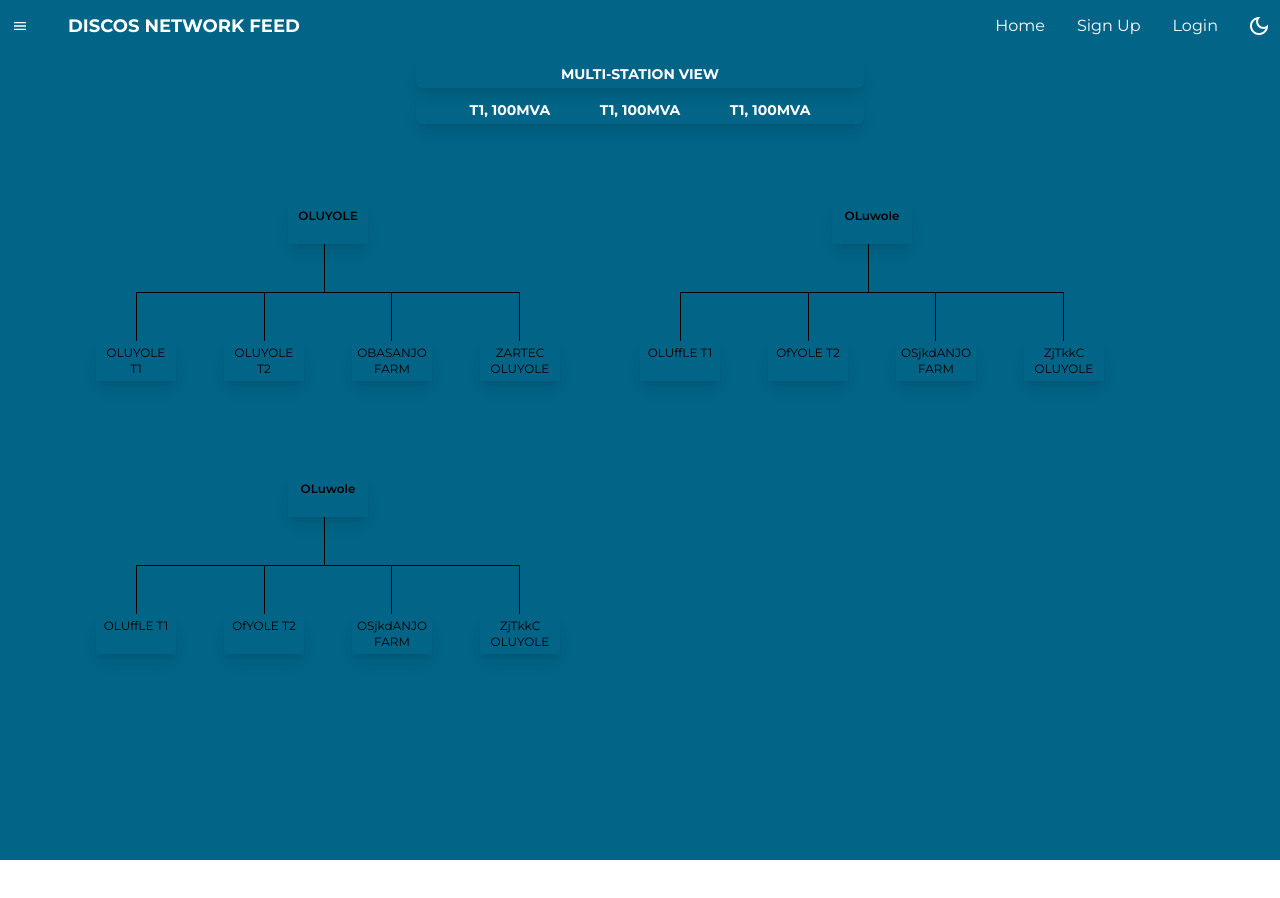
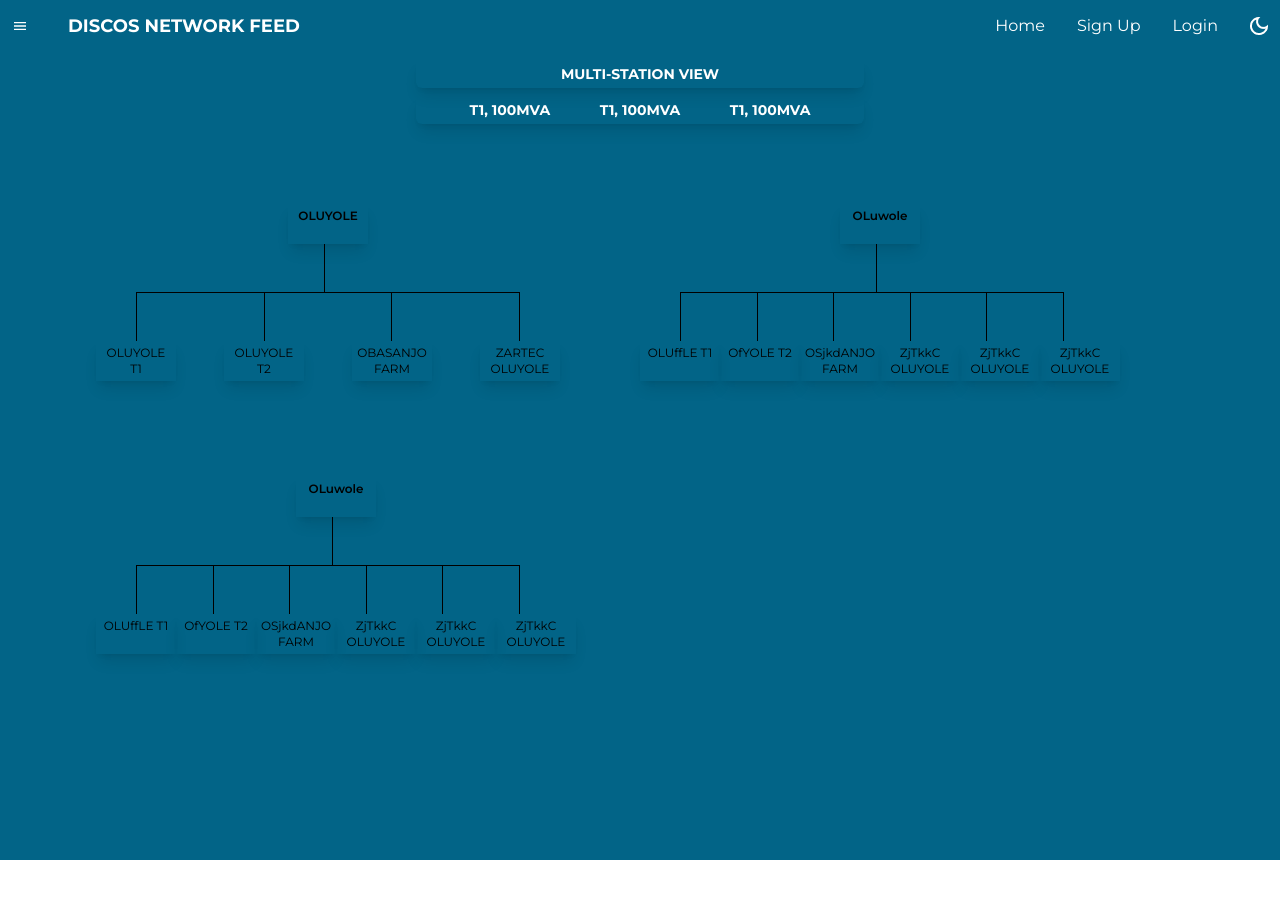
Before and after one commit to Pinnoche/Data-Tracker, a React (Create React App) app: page /substation in a window 1280 px wide. Shown: the top 898 px of the page. Built offline with nearby package versions, Linux system fonts and the light colour scheme; a web font is replaced by a local one.

Commit message:
first comit

```diff
--- a/src/pages/disco/Sub.jsx
+++ b/src/pages/disco/Sub.jsx
@@ -2,33 +2,37 @@ import React from 'react';
 
 // Create a SubStation component that accepts dynamic data as props
 function Sub({ stations }) {
+  const hLength = stations.length -1;
+
   return (
     <div className='w-max mb-24'>
       {/* Top-level name */}
-      <div className='name h-10 w-20 shadow-lg p-1 mx-auto font-semibold text-xs text-center'>{stations[0]}</div>
+      <div className='h-10 w-20 shadow-lg p-1 mx-auto font-semibold text-xs text-center'>{stations[0]}</div>
 
       {/* Middle Section with Lines */}
       <div className='mx-10'>
         <div className='h-12 max-w-2 border-l border-black mx-auto'></div>
         <div className='w-96 border-t border-black'></div>
         <div className='flex justify-between max-w-96'>
+          {
+            Array.from({length: hLength}, (_, index)=>(
+              <div key={index} className='h-12 border-l border-black'></div>
+            ))
+          }
+
+{/*
           <div className='h-12 border-l border-black'></div>
           <div className='h-12 border-l border-black'></div>
           <div className='h-12 border-l border-black'></div>
-          <div className='h-12 border-l border-black'></div>
+          <div className='h-12 border-l border-black'></div> */}
         </div>
-        {/* <div className='flex justify-between max-w-96'>
-          <div className='border-2 rounded-3xl border-black'></div>
-          <div className='border-2 rounded-3xl border-black'></div>
-          <div className='border-2 rounded-3xl border-black'></div>
-          <div className='border-2 rounded-3xl border-black'></div>
-        </div> */}
+
       </div>
 
       {/* Bottom Section where dynamic data is mapped */}
       <div className='flex justify-between'>
         {stations.slice(1).map((station, index) => (
-          <div key={index} className='name h-10 w-20 font-normal text-xs shadow-lg text-center p-1'>
+          <div key={index} className='h-10 w-20 font-normal text-xs shadow-lg text-center p-1'>
             {station}
           </div>
         ))}
--- a/src/pages/disco/SubStation.jsx
+++ b/src/pages/disco/SubStation.jsx
@@ -3,7 +3,8 @@ import Sub from './Sub';
 
 function SubStation() {
   const stations = ['OLUYOLE', 'OLUYOLE T1', 'OLUYOLE T2', 'OBASANJO FARM', 'ZARTEC OLUYOLE'];
-  const stationA = ['OLuwole', 'OLUffLE T1', 'OfYOLE T2', 'OSjkdANJO FARM', 'ZjTkkC OLUYOLE'];
+  const stationA = ['OLuwole', 'OLUffLE T1', 'OfYOLE T2', 'OSjkdANJO FARM', 'ZjTkkC OLUYOLE', 'ZjTkkC OLUYOLE', 'ZjTkkC OLUYOLE' ];
+//   const stationB = []
 
   return (
     <div>
```
